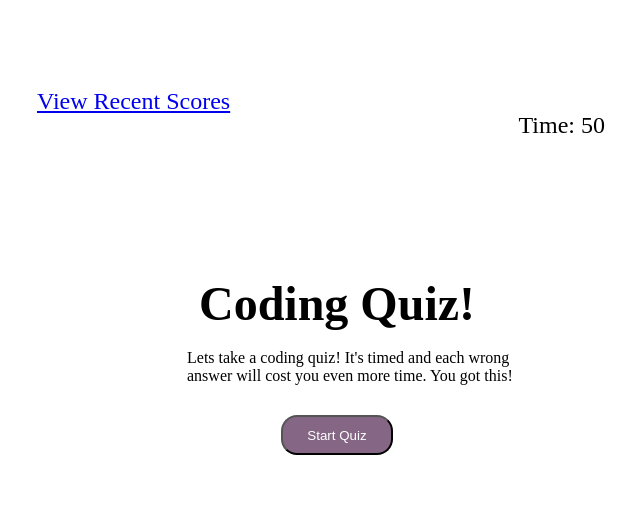
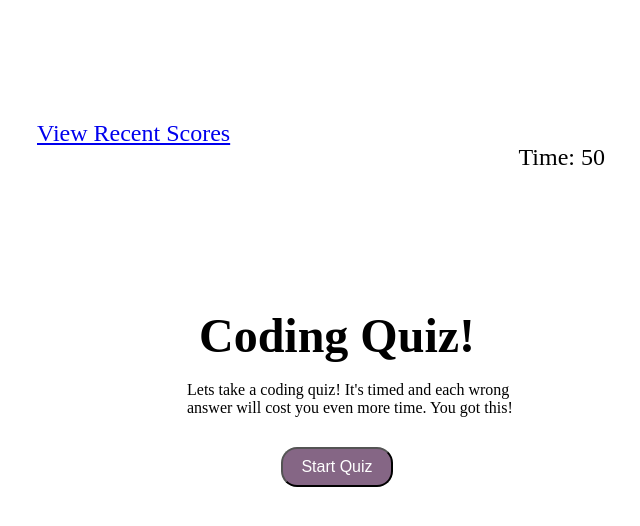
Before and after one commit to NuclearReid/Challenge-Code-Quiz, a plain HTML site: page index.html in a window 1280 px wide. Shown: the whole page, without its empty margins (303-943 px from the left). Drawn offline with Linux system fonts and the light colour scheme.

Commit message:
wrote up a bit for the README and added more comments

```diff
--- a/assets/style.css
+++ b/assets/style.css
@@ -1,4 +1,5 @@
 :root{
+    /* the color of the buttons */
     --color-buttons: rgb(133, 102, 133);
 }
 
@@ -23,7 +24,7 @@ main{
     width:75vh;
     height:75vh;
     margin: 0 0 0 0;
-    /* border: 3px solid black; */
+    padding: 2rem;
 
 }
 
@@ -36,13 +37,7 @@ main{
 
 /*  ///////////where I make the containers non-visible//////////  */
 
-/* .nonVis{
-    display: none;
-}
 
-#nonVis{
-    display: none;
-} */
 #to-score-link-nonVis{
     display:none;
 }
@@ -93,10 +88,8 @@ main{
 
 /* //////the start page////////////// */
 .container-start{
-    /* border: 3px solid green; */
 
     display:flex;
-
 
     flex-flow:column nowrap;
     align-items: center;
@@ -107,7 +100,6 @@ main{
 }
 
 #quiz-description{
-    /* border: 3px solid pink; */
     display:flex;
     flex-flow:column nowrap;
     align-items: center;
@@ -151,9 +143,6 @@ main{
 /* /////////Quiz Questions/////////////////////// */
 .container-quiz{
     display:flex;
-
-
-    /* border: 3px solid blue; */
     width:100%;
     flex-flow: column nowrap;
     justify-content: center;
@@ -169,7 +158,6 @@ main{
     margin: 0 0 -1rem 0;
 }
 .answers{
-    /* border: 2px solid red; */
     display: flex;
     flex-flow: column nowrap;
     justify-content: flex-start;
@@ -190,7 +178,16 @@ main{
     margin:.5rem 0 .5rem 0;
     height:3rem;
     width:10rem;
+
 }
+#start-button,
+#to-start,
+#to-scoreBoard,
+#clear-scores{
+    font-size: 1rem;
+}
+
+
 /* /////////Quiz Questions END/////////////////////// */
 
 /* ////////////////user score/////////////////////// */
```
Also changed, not shown: index.html (+8 -14 lines), 1 other file.
